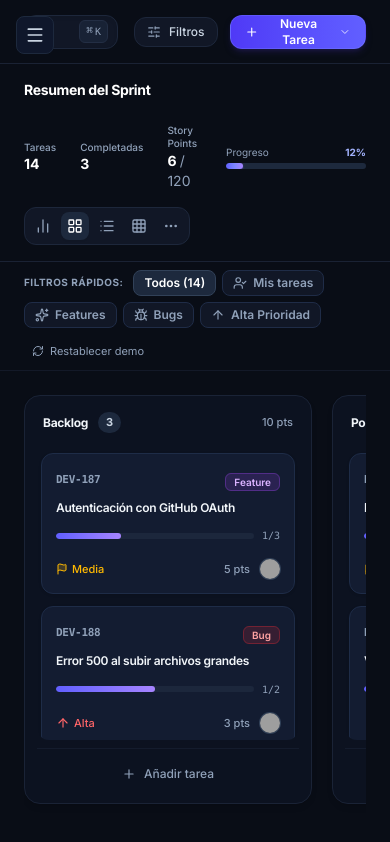
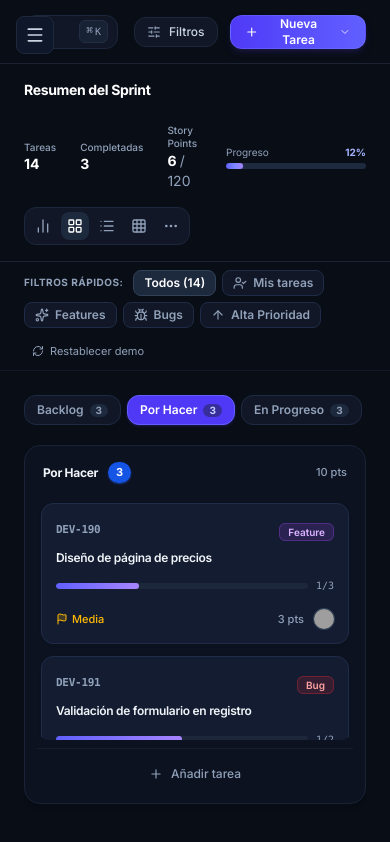
Before and after one commit to alxnrocha/10-kanban-board, a React (Vite) app: page / in a window 390 px wide. Built offline with nearby package versions, Linux system fonts and the light colour scheme; grey boxes are pictures that could not be loaded.

Commit message:
feat: implement responsive mobile board navigation with column tab switcher

```diff
--- a/src/components/kanban/KanbanBoard.tsx
+++ b/src/components/kanban/KanbanBoard.tsx
@@ -16,12 +16,14 @@ import { useKanbanStore } from '../../store/kanbanStore';
 import { DroppableColumn } from './DroppableColumn';
 import { TaskCard } from './TaskCard';
 import type { Task } from '../../types/kanban';
+import { cn } from '../../utils/cn';
 
 export const KanbanBoard: React.FC = () => {
   const { columns, tasks, filters, moveTask, reorderTaskInColumn } = useKanbanStore();
   const [activeTask, setActiveTask] = useState<Task | null>(null);
+  const [activeMobileColumnId, setActiveMobileColumnId] = useState<string>('col-todo');
 
-  // Setup sensors with activation constraint to distinguish click from drag
+  // Setup sensors with activation constraint
   const sensors = useSensors(
     useSensor(PointerSensor, {
       activationConstraint: {
@@ -86,7 +88,6 @@ export const KanbanBoard: React.FC = () => {
 
     if (!isActiveTask) return;
 
-    // Moving over another task in a different column
     if (isOverTask) {
       const activeTaskItem = tasks.find((t) => t.id === activeId);
       const overTaskItem = tasks.find((t) => t.id === overId);
@@ -101,7 +102,6 @@ export const KanbanBoard: React.FC = () => {
       }
     }
 
-    // Moving over an empty column
     if (isOverColumn) {
       const activeTaskItem = tasks.find((t) => t.id === activeId);
       if (activeTaskItem && activeTaskItem.columnId !== overId) {
@@ -155,14 +155,61 @@ export const KanbanBoard: React.FC = () => {
       onDragOver={handleDragOver}
       onDragEnd={handleDragEnd}
     >
-      <div className="h-full flex gap-5 overflow-x-auto pb-4 kanban-scroll items-start select-none">
-        {columns.map((column) => {
-          const columnTasks = filteredTasks
-            .filter((t) => t.columnId === column.id)
-            .sort((a, b) => a.position - b.position);
+      <div className="h-full flex flex-col">
+        {/* Mobile Column Tab Switcher (Visible below 640px) */}
+        <div className="sm:hidden flex items-center gap-1.5 overflow-x-auto pb-3 mb-2 kanban-scroll shrink-0">
+          {columns.map((col) => {
+            const colTasks = filteredTasks.filter((t) => t.columnId === col.id);
+            const isActive = activeMobileColumnId === col.id;
 
-          return <DroppableColumn key={column.id} column={column} tasks={columnTasks} />;
-        })}
+            return (
+              <button
+                key={col.id}
+                onClick={() => setActiveMobileColumnId(col.id)}
+                className={cn(
+                  'flex items-center gap-1.5 px-3 py-1.5 rounded-xl text-xs font-semibold shrink-0 transition-all border cursor-pointer',
+                  isActive
+                    ? 'bg-indigo-600 text-white border-indigo-500 shadow-sm shadow-indigo-950'
+                    : 'bg-[#111726] text-slate-400 border-[#1e2a44] hover:text-slate-200'
+                )}
+              >
+                <span>{col.title}</span>
+                <span
+                  className={cn(
+                    'text-[10px] px-1.5 py-0.2 rounded-full font-bold',
+                    isActive ? 'bg-indigo-900/80 text-indigo-200' : 'bg-slate-800 text-slate-400'
+                  )}
+                >
+                  {colTasks.length}
+                </span>
+              </button>
+            );
+          })}
+        </div>
+
+        {/* Board Columns Grid */}
+        <div className="flex-1 flex gap-5 overflow-x-auto pb-4 kanban-scroll items-start select-none">
+          {columns.map((column) => {
+            const columnTasks = filteredTasks
+              .filter((t) => t.columnId === column.id)
+              .sort((a, b) => a.position - b.position);
+
+            const isMobileHidden = activeMobileColumnId !== column.id;
+
+            return (
+              <div
+                key={column.id}
+                className={cn(
+                  'h-full flex flex-col shrink-0',
+                  'w-full sm:w-80',
+                  isMobileHidden && 'hidden sm:flex'
+                )}
+              >
+                <DroppableColumn column={column} tasks={columnTasks} />
+              </div>
+            );
+          })}
+        </div>
       </div>
 
       {/* Floating Drag Overlay */}
--- a/src/components/kanban/KanbanColumn.tsx
+++ b/src/components/kanban/KanbanColumn.tsx
@@ -31,7 +31,7 @@ export const KanbanColumn: React.FC<KanbanColumnProps> = ({
   };
 
   return (
-    <div className="w-72 sm:w-80 shrink-0 flex flex-col max-h-full rounded-2xl bg-[#0c1220] border border-[#1a2336] p-3 shadow-md select-none">
+    <div className="w-full sm:w-80 shrink-0 flex flex-col max-h-full rounded-2xl bg-[#0c1220] border border-[#1a2336] p-3 shadow-md select-none">
       {/* Column Header */}
       <div className="flex items-center justify-between px-1.5 py-1 mb-3">
         <div className="flex items-center gap-2.5">
```
